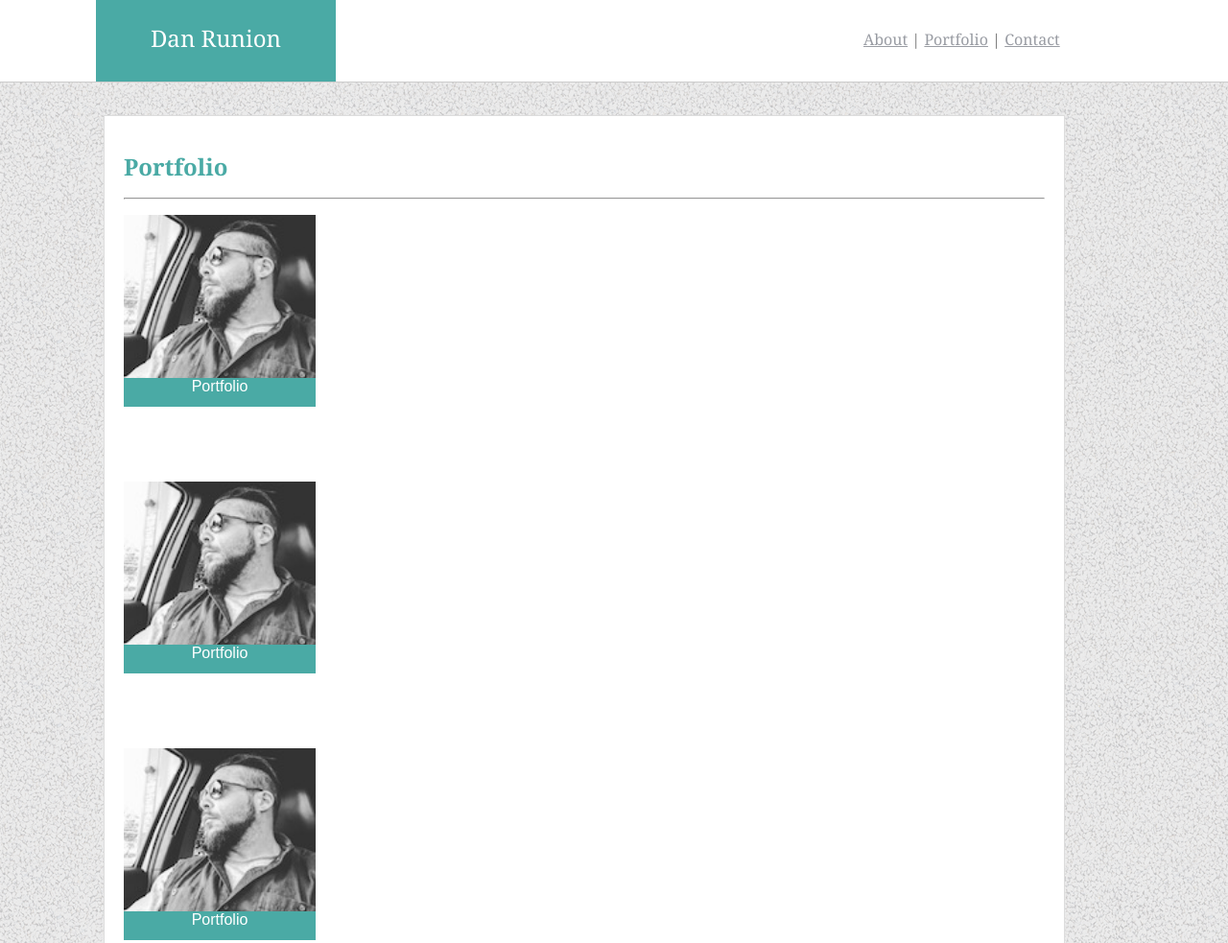
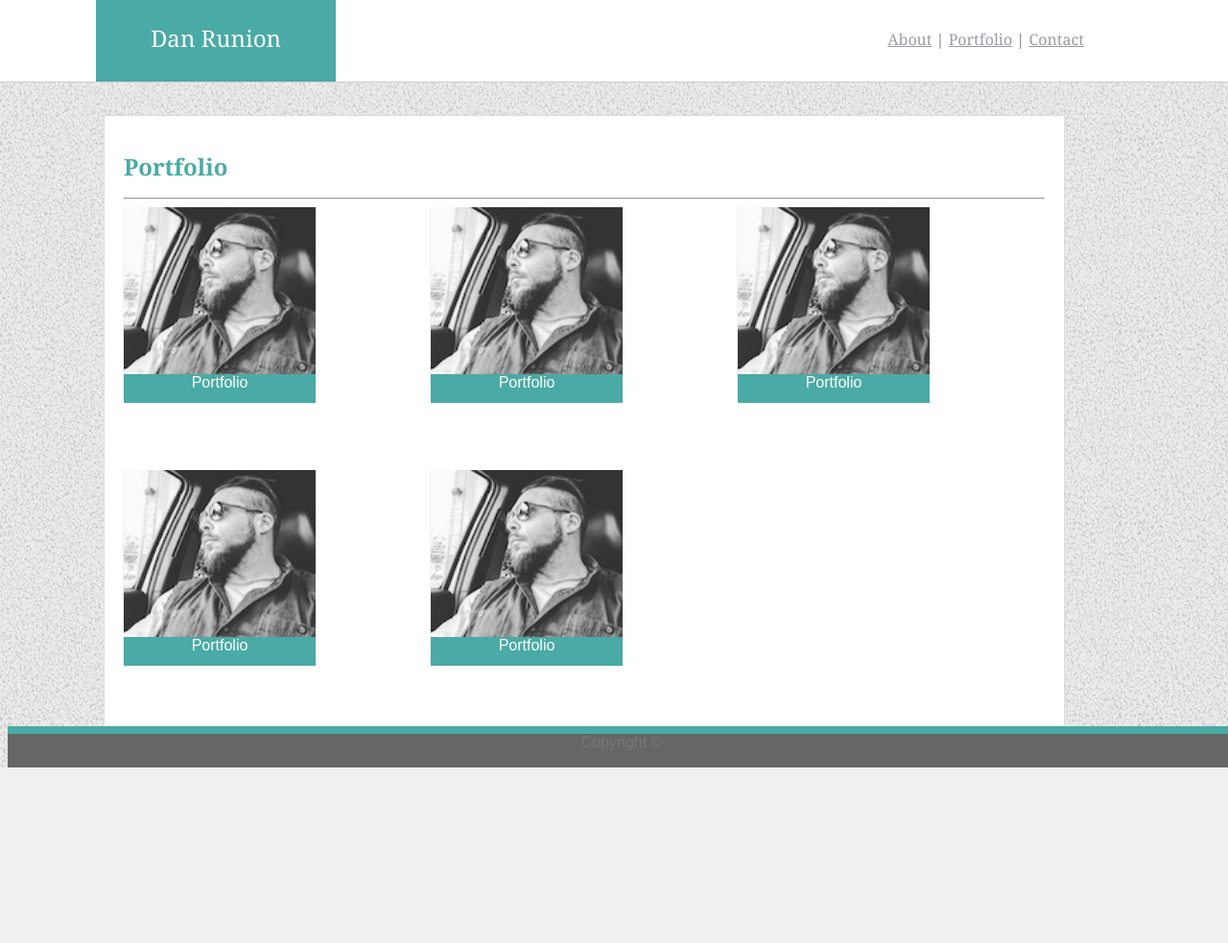
Before and after one commit to runiondd/responsive-portfolio, a plain HTML site: page portfolio.html in a window 1280 px wide. Shown: the top 983 px of the page at 96% size. After the commit the page ends 800 px from the top, so only its background shows below. Drawn offline with Linux system fonts and the light colour scheme.

Commit message:
This should be just about done, if not totally complete.

```diff
--- a/assets/css/style.css
+++ b/assets/css/style.css
@@ -46,25 +46,24 @@ h1 {
 }
 
 .headerLinks {
-    position: absolute;
-    left: 900px;
-    float: left;
+    text-align: right;
     margin-top: 30px;
+    margin-right: 150px;
 }
 
 .headerRow::after {
+
     content: "";
     display: block;
     clear: both;
   }
 
-  /*
+
 img {
-    display: block;
     box-shadow: -1px 0px 0px rgba(0,0,0,0.06);
     width: 200px;
 }
-*/
+
 .tile {
     position:relative;
     padding: 10px;
@@ -88,7 +87,6 @@ img {
     border: 1px solid #dddddd;
     background-color: #ffffff;
     padding: 20px;
-
 }
 
 .portfolioGrid {
@@ -103,14 +101,13 @@ img {
 }
 
 .footer {
-    position: absolute;
+    position: fixed;
     bottom: 0;
     background-color: #666666;
     width: 100%;
     height: 35px;
     border-top: 8px solid #4aaaa5;
     text-align: center;
-    vertical-align: text-bottom;
 }
 
 
@@ -142,22 +139,6 @@ input[type=submit] {
     padding: 20px;
 }
 
-.row {
-    display: flex;
-  }
-
-  .column {
-    flex: 25%;
-    max-width: 25%;
-
-  }
-
-  .column img {
-    margin-top: 8px;
-    width: 200px;
-    float: left;
-  }
-
 .label {
     position: relative;
     top: -50px;
@@ -168,7 +149,11 @@ input[type=submit] {
     height: 30px;
     text-align: center;
     color: white;
-    float: left;
+}
+
+.grid-container {
+    display: grid;
+    grid-template-columns: repeat(auto-fit, minmax(280px, 1fr));
 }
 
 /*
@@ -209,11 +194,6 @@ input[type=submit] {
         padding: 20px;
         flex: 1 0 auto;
     }
-
-    .column {
-        flex: 70%;
-        max-width: 70%;
-      }
   }
 
   /*
--- a/portfolio.html
+++ b/portfolio.html
@@ -4,7 +4,7 @@
         <meta charset="URF-8">
         <link rel="stylesheet" href="assets/css/style.css">
         <meta name="viewport" content="width=device-width, initial-scale=1.0">
-        <script src="assets/holder.js"></script>
+
     </head>
     <body>
         <div class="headerRow">
@@ -18,25 +18,32 @@
         <div class="mainContent">
             <h1>Portfolio</h1>
            <hr/>
-            <div class="row">
-                <div class="column" style="border: 10px; color: black;">
+                <div class="grid-container" style="border: 10px; color: black;">
+                    <div class="grid-item">
                         <img  src="assets/images/avatar.jpg" alt="avatar"/>
-                    <div class="label">  Portfolio  </div>
-
+                        <div class="label">Portfolio  </div>
+                    </div>
+                    <div class="grid-item">
                         <img  src="assets/images/avatar.jpg" alt="avatar"/>
-                    <div class="label">      Portfolio</div>
-
+                        <div class="label">Portfolio  </div>
+                    </div>
+                    <div class="grid-item">
                         <img  src="assets/images/avatar.jpg" alt="avatar"/>
-                        <div class="label"> Portfolio </div>
-
+                        <div class="label">Portfolio  </div>
+                    </div>
+                    <div class="grid-item">
                         <img  src="assets/images/avatar.jpg" alt="avatar"/>
-                    <div class="label">Portfolio </div>
-
+                        <div class="label">Portfolio  </div>
+                    </div>
+                    <div class="grid-item">
                         <img  src="assets/images/avatar.jpg" alt="avatar"/>
-                        <div class="label"> Portfolio  </div>
+                        <div class="label">Portfolio  </div>
                     </div>
                 </div>
         </div>
+
+        <div class="footer">
+            Copyright &copy;
         </div>
     </body>
 </html>
```
Lines whose indentation alone changed are shown as unchanged.
